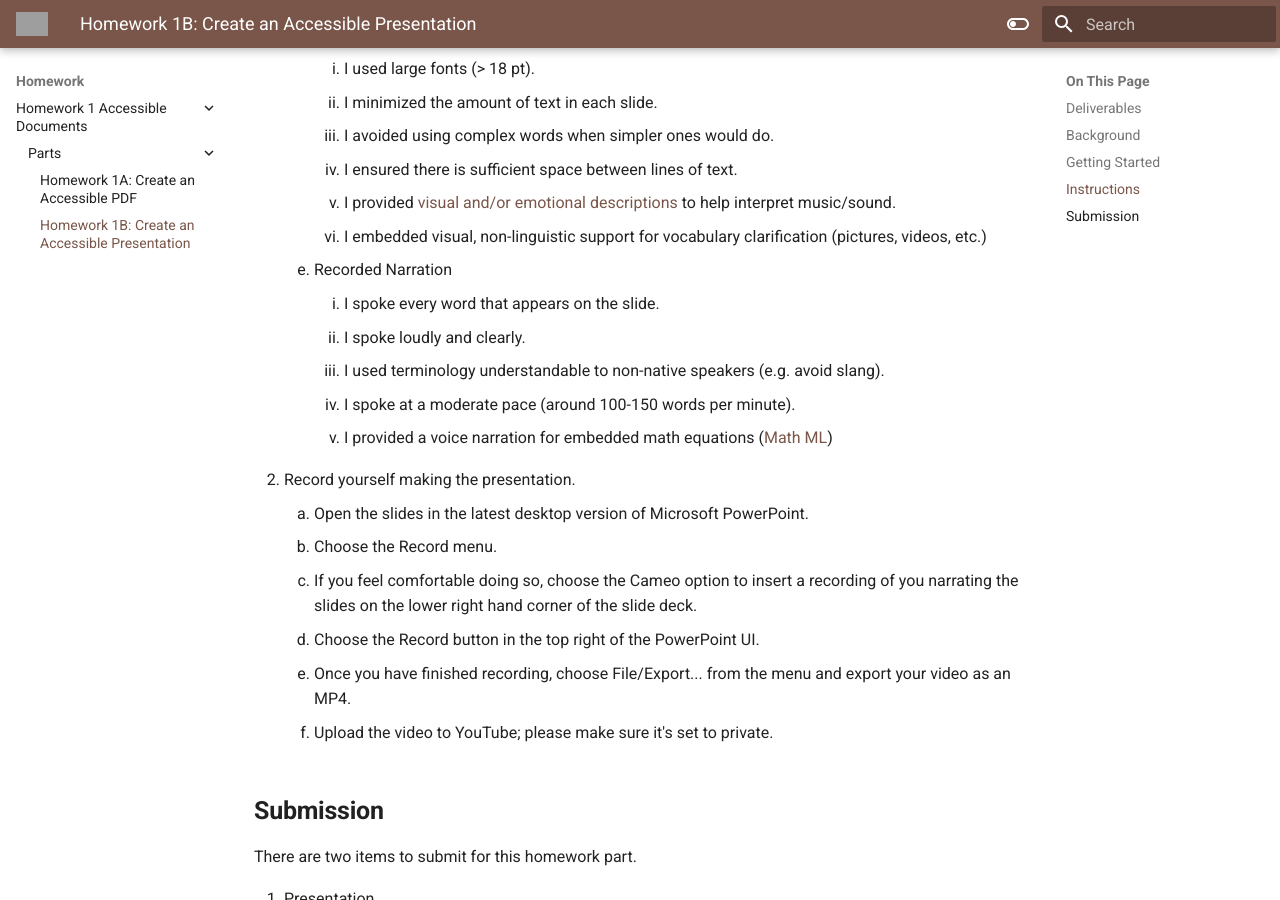
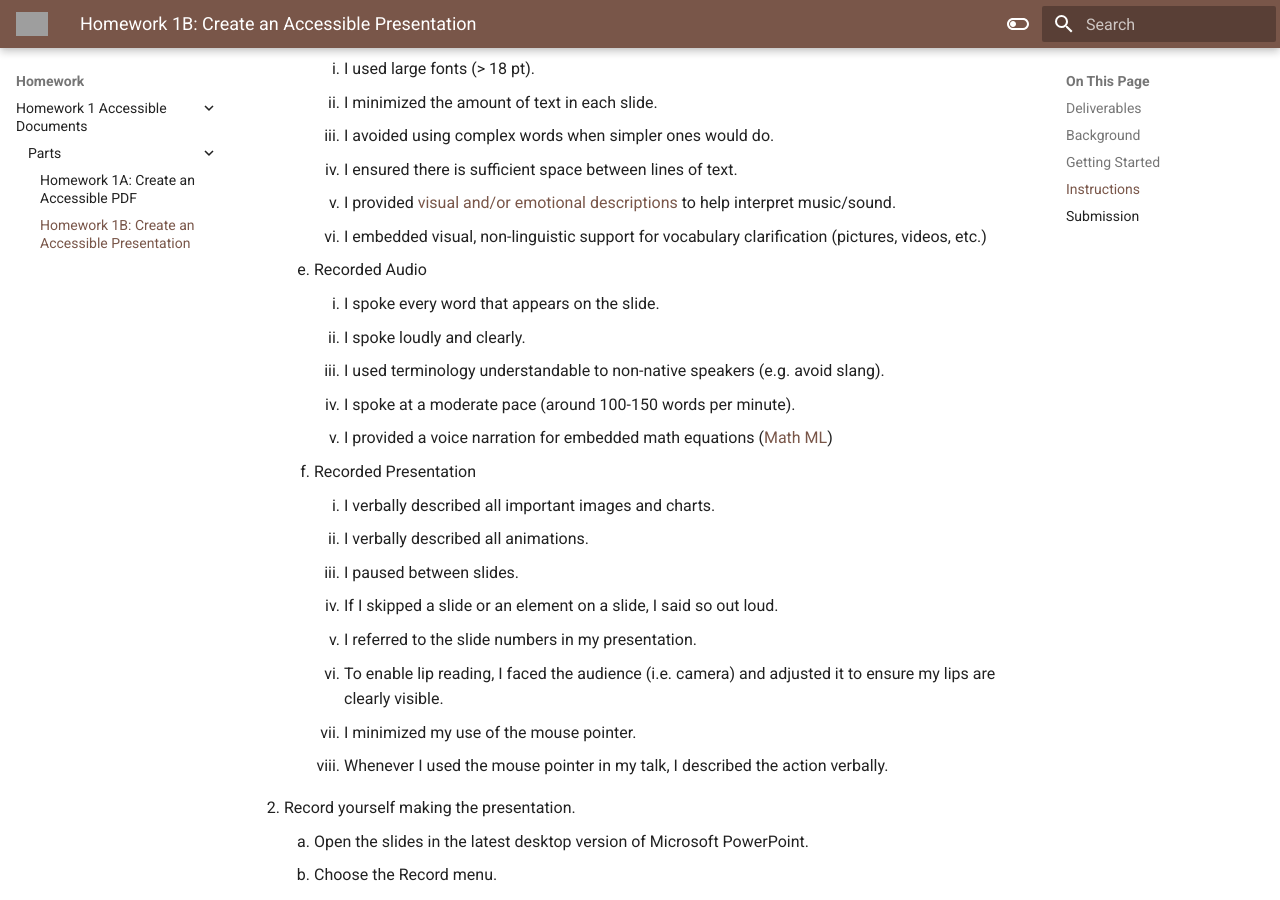
Before and after one commit to cmu-05-499/cmu-05-499.github.io, an MkDocs documentation site: the page built from docs/homework/HW1/2_presentation.md, in a window 1280 px wide and 900 px high, scrolled down 2439 px. Built offline with MkDocs 1.6.1 and Material for MkDocs 9.7.7, drawn with Linux system fonts in a browser that asks for light colours; grey boxes are pictures that could not be loaded.

Commit message:
Added oral presentation instructions.

```diff
--- a/docs/homework/HW1/2_presentation.md
+++ b/docs/homework/HW1/2_presentation.md
@@ -70,12 +70,21 @@ Some other guides include:
         1. I ensured there is sufficient space between lines of text.
         1. I provided [visual and/or emotional descriptions](https://www.w3.org/WAI/media/av/description/) to help interpret music/sound.
         1. I embedded visual, non-linguistic support for vocabulary clarification (pictures, videos, etc.)
-    1. Recorded Narration
+    1. Recorded Audio
         1. I spoke every word that appears on the slide.
         1. I spoke loudly and clearly.
         1. I used terminology understandable to non-native speakers (e.g. avoid slang).
         1. I spoke at a moderate pace (around 100-150 words per minute).
         1. I provided a voice narration for embedded math equations ([Math ML](https://www.w3.org/Math/))
+    1. Recorded Presentation
+        1. I verbally described all important images and charts.
+        1. I verbally described all animations.
+        1. I paused between slides.
+        1. If I skipped a slide or an element on a slide, I said so out loud.
+        1. I referred to the slide numbers in my presentation.
+        1. To enable lip reading, I faced the audience (i.e. camera) and adjusted it to ensure my lips are clearly visible.
+        1. I minimized my use of the mouse pointer.
+        1. Whenever I used the mouse pointer in my talk, I described the action verbally.
 1. Record yourself making the presentation.
     1. Open the slides in the latest desktop version of Microsoft PowerPoint.
     1. Choose the Record menu.
```
